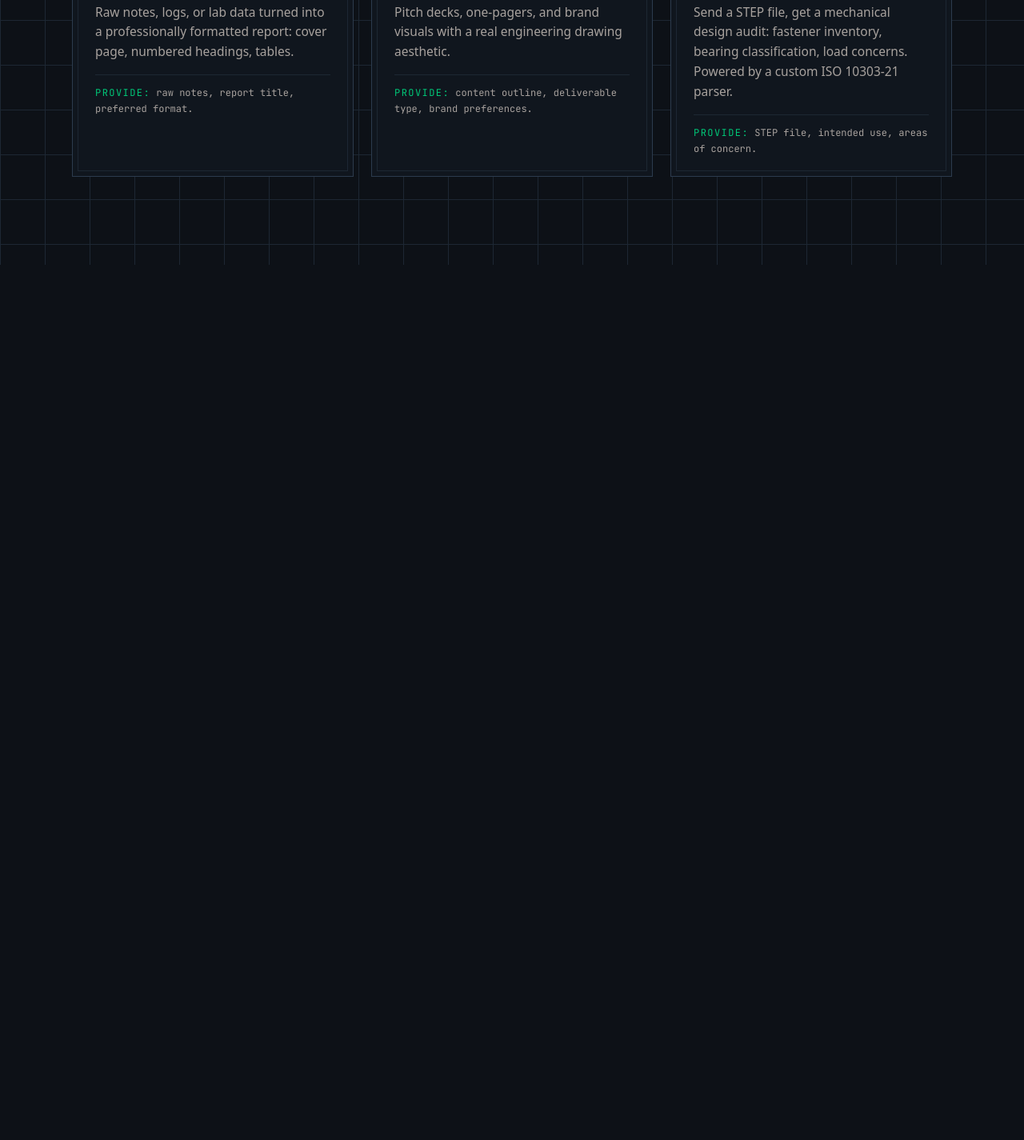
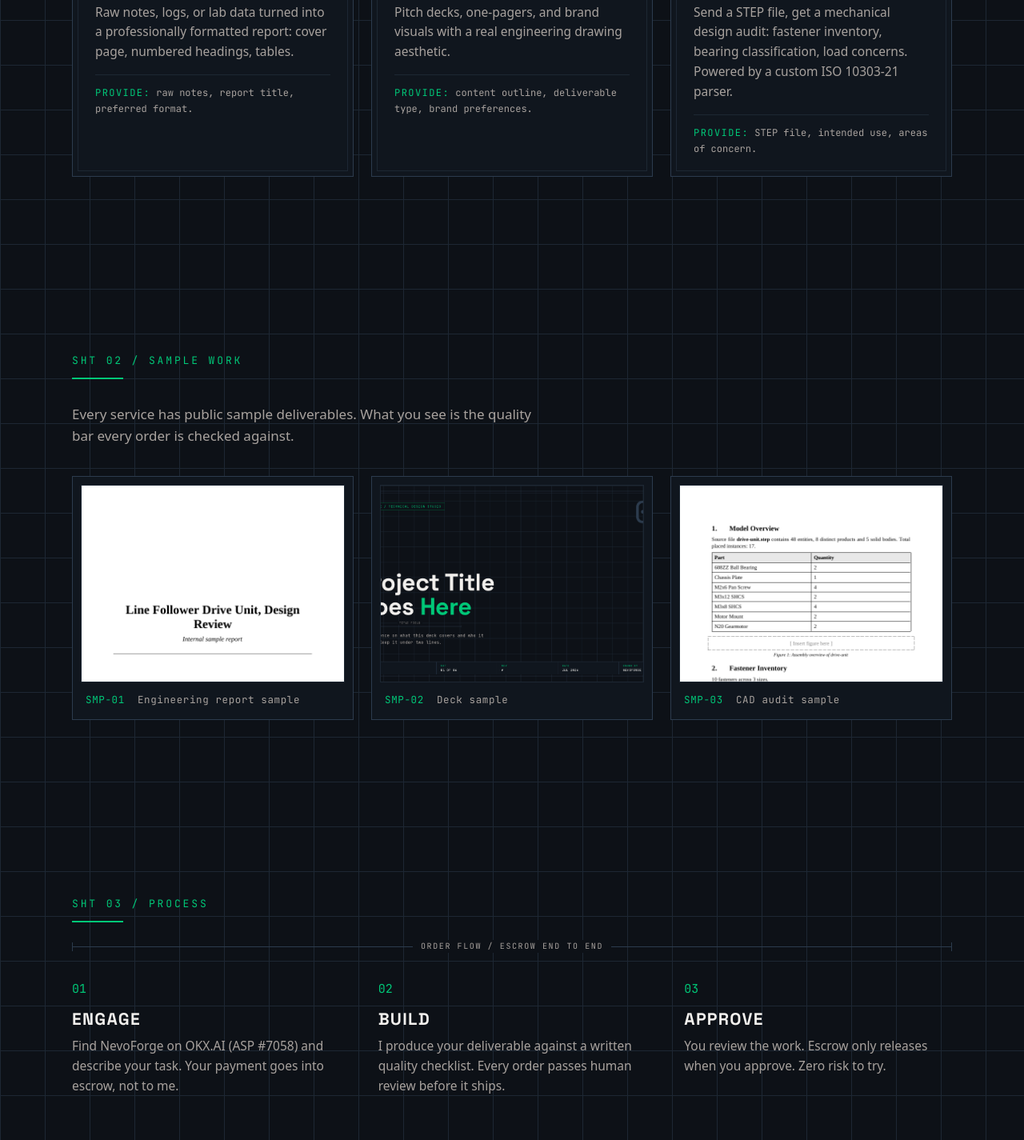
Before and after one commit to nevodesigns/nevoforge-site, a plain HTML site: page index.html in a window 1280 px wide. Shown: the part 1095-2520 px from the top of the page at 80% size. Before the commit the page ends 1426 px from the top, so only its background shows below. Drawn offline with Linux system fonts and the light colour scheme.

Commit message:
added samples, process and story sections

```diff
--- a/index.html
+++ b/index.html
@@ -72,6 +72,60 @@
       </div>
     </section>
 
+    <section id="samples" aria-labelledby="samples-label">
+      <div class="inner">
+        <p class="sheet-label" id="samples-label">SHT 02 / SAMPLE WORK</p>
+        <p class="intro reveal">Every service has public sample deliverables. What you see is the quality bar every order is checked against.</p>
+        <div class="sample-grid">
+          <a class="sample reveal" href="https://github.com/nevodesigns/nevoforge/blob/main/samples/sample-report.pdf">
+            <img src="assets/thumb-report.png" alt="First page of the sample engineering report" loading="lazy">
+            <span class="sample-label"><b>SMP-01</b> Engineering report sample</span>
+          </a>
+          <a class="sample reveal" href="https://github.com/nevodesigns/nevoforge/blob/main/samples/deck-template.pdf">
+            <img src="assets/thumb-deck.png" alt="Title sheet of the sample pitch deck" loading="lazy">
+            <span class="sample-label"><b>SMP-02</b> Deck sample</span>
+          </a>
+          <a class="sample reveal" href="https://github.com/nevodesigns/nevoforge/blob/main/samples/drive-unit-audit.pdf">
+            <img src="assets/thumb-audit.png" alt="Fastener inventory page of the sample CAD audit" loading="lazy">
+            <span class="sample-label"><b>SMP-03</b> CAD audit sample</span>
+          </a>
+        </div>
+      </div>
+    </section>
+
+    <section id="process" aria-labelledby="process-label">
+      <div class="inner">
+        <p class="sheet-label" id="process-label">SHT 03 / PROCESS</p>
+        <div class="dim reveal" aria-hidden="true"><i>ORDER FLOW / ESCROW END TO END</i></div>
+        <div class="steps">
+          <div class="step reveal">
+            <span class="step-no">01</span>
+            <h3>ENGAGE</h3>
+            <p>Find NevoForge on OKX.AI (ASP #7058) and describe your task. Your payment goes into escrow, not to me.</p>
+          </div>
+          <div class="step reveal">
+            <span class="step-no">02</span>
+            <h3>BUILD</h3>
+            <p>I produce your deliverable against a written quality checklist. Every order passes human review before it ships.</p>
+          </div>
+          <div class="step reveal">
+            <span class="step-no">03</span>
+            <h3>APPROVE</h3>
+            <p>You review the work. Escrow only releases when you approve. Zero risk to try.</p>
+          </div>
+        </div>
+      </div>
+    </section>
+
+    <section id="story" aria-labelledby="story-label">
+      <div class="inner">
+        <p class="sheet-label" id="story-label">SHT 04 / THE STORY</p>
+        <div class="story reveal">
+          <p>NevoForge exists to fund robotics hardware. I am a software engineering student in Lagos building toward autonomous systems, and every order pays for the motors, drivers, and batteries behind that journey, documented publicly through #BuildingAutonomy. One person. One company.</p>
+        </div>
+      </div>
+    </section>
+
   </main>
 
   <script src="script.js"></script>
--- a/styles.css
+++ b/styles.css
@@ -230,3 +230,109 @@ h1, h2, h3 { font-family: var(--display); line-height: 1.1; }
 @media (max-width: 900px) {
   .svc-grid { grid-template-columns: 1fr; max-width: 560px; }
 }
+
+/* Samples */
+.intro { color: var(--ink-dim); max-width: 60ch; margin-bottom: 36px; }
+.sample-grid {
+  display: grid;
+  grid-template-columns: repeat(3, minmax(0, 1fr));
+  gap: 22px;
+}
+.sample {
+  display: block;
+  border: 1px solid var(--line-strong);
+  background: var(--panel);
+  padding: 10px;
+  color: var(--ink);
+  transition: border-color 0.15s ease;
+}
+.sample:hover { border-color: var(--accent); text-decoration: none; }
+.sample img {
+  width: 100%;
+  aspect-ratio: 4 / 3;
+  object-fit: cover;
+  object-position: top;
+  border: 1px solid var(--line);
+}
+.sample-label {
+  display: block;
+  font-family: var(--mono);
+  font-size: 12.5px;
+  letter-spacing: 0.05em;
+  padding: 12px 6px 4px;
+  color: var(--ink-dim);
+}
+.sample-label b { color: var(--accent); font-weight: 400; margin-right: 8px; }
+.sample:hover .sample-label { color: var(--accent); }
+
+@media (max-width: 900px) {
+  .sample-grid { grid-template-columns: 1fr; max-width: 560px; }
+}
+
+/* Process */
+.dim {
+  position: relative;
+  height: 1px;
+  background: var(--line-strong);
+  margin: 10px 0 40px;
+}
+.dim::before, .dim::after {
+  content: "";
+  position: absolute;
+  top: -5px;
+  width: 1px;
+  height: 11px;
+  background: var(--line-strong);
+}
+.dim::before { left: 0; }
+.dim::after { right: 0; }
+.dim i {
+  position: absolute;
+  top: -8px;
+  left: 50%;
+  transform: translateX(-50%);
+  font-family: var(--mono);
+  font-style: normal;
+  font-size: 10px;
+  letter-spacing: 0.16em;
+  color: var(--ink-dim);
+  background: var(--bg);
+  padding: 0 10px;
+  white-space: nowrap;
+}
+.steps {
+  display: grid;
+  grid-template-columns: repeat(3, minmax(0, 1fr));
+  gap: clamp(22px, 4vw, 48px);
+}
+.step-no {
+  display: block;
+  font-family: var(--mono);
+  font-size: 15px;
+  color: var(--accent);
+  margin-bottom: 14px;
+}
+.step h3 {
+  font-size: 21px;
+  letter-spacing: 0.06em;
+  margin-bottom: 10px;
+}
+.step p { font-size: 15.5px; color: var(--ink-dim); }
+
+@media (max-width: 780px) {
+  .steps { grid-template-columns: 1fr; }
+}
+
+/* Story */
+.story {
+  border: 1px solid var(--line-strong);
+  border-left: 3px solid var(--accent);
+  background: var(--panel);
+  padding: 30px 34px;
+  max-width: 820px;
+}
+.story p {
+  font-family: var(--display);
+  font-size: clamp(18px, 2.2vw, 23px);
+  line-height: 1.55;
+}
```
